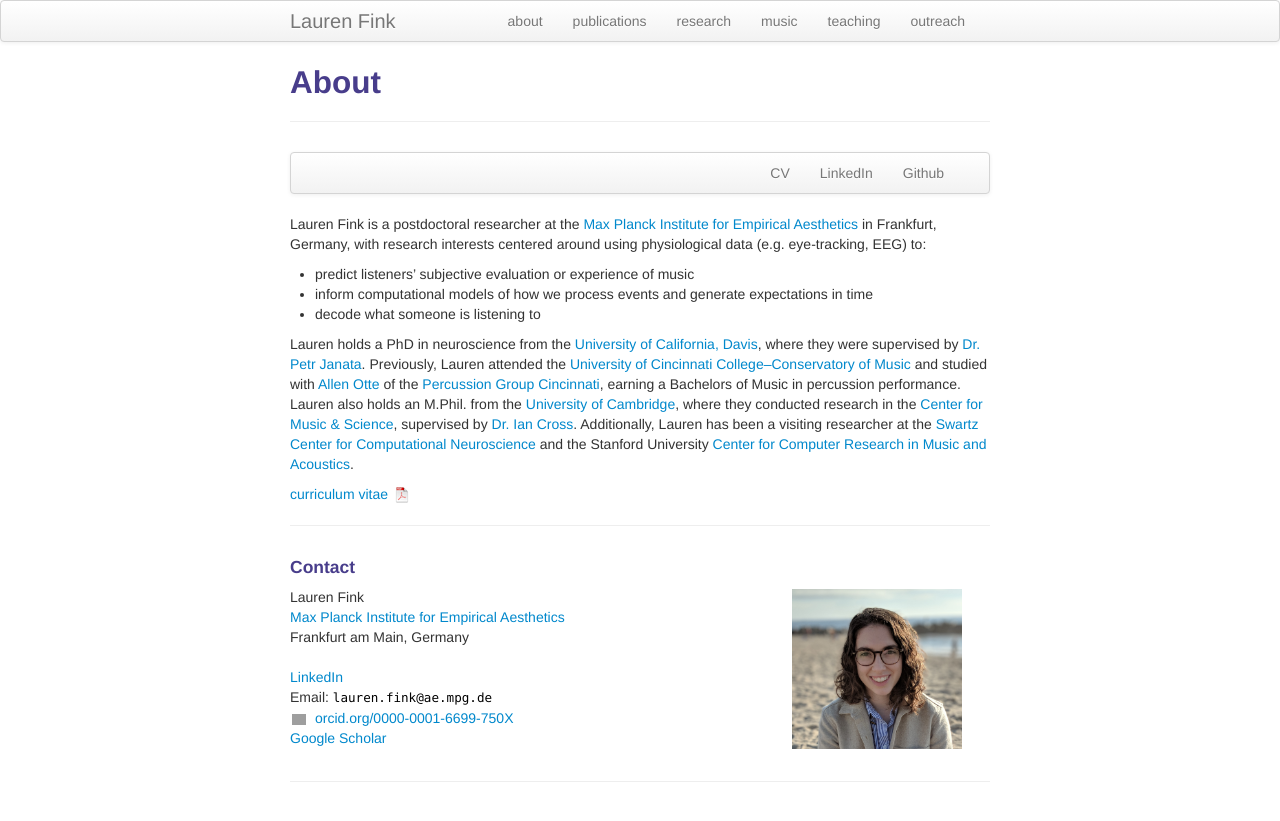
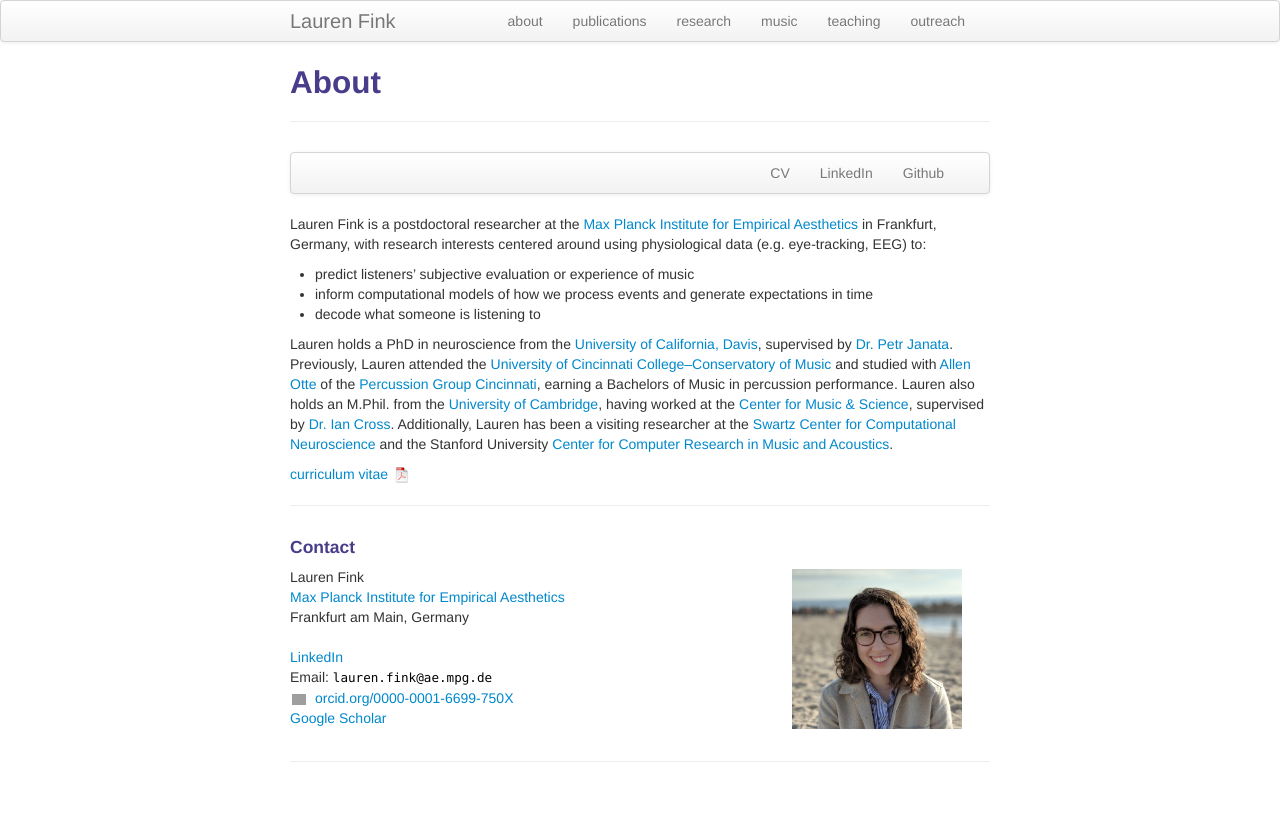
Before and after one commit to lkfink/lkfink.github.io, a Jekyll site: the page built from pages/about.md, in a window 1280 px wide. Shown: the top 821 px of the page. Built offline with Jekyll 4.4.1, drawn with Linux system fonts in a browser that asks for light colours; grey boxes are pictures that could not be loaded.

Commit message:
delete unnecessary text

```diff
--- a/pages/about.md
+++ b/pages/about.md
@@ -29,7 +29,7 @@ Lauren Fink is a postdoctoral researcher at the [Max Planck Institute for Empiri
 -	inform computational models of how we process events and generate expectations in time
 -	decode what someone is listening to
 
-Lauren holds a PhD in neuroscience from the [University of California, Davis](https://www.ucdavis.edu/){:target="_blank"}, where they were supervised by [Dr. Petr Janata](https://atonal.ucdavis.edu/){:target="_blank"}. Previously, Lauren attended the [University of Cincinnati College&ndash;Conservatory of Music](https://ccm.uc.edu/){:target="_blank"} and studied with [Allen Otte](http://ccm.uc.edu/about/directory.html?eid=otteac&thecomp=uceprof){:target="_blank"} of the [Percussion Group Cincinnati](http://www.pgcinfo.com/PGC.html){:target="_blank"}, earning a Bachelors of Music in percussion performance. Lauren also holds an M.Phil. from the [University of Cambridge](https://www.cam.ac.uk/){:target="_blank"}, where they conducted research in the [Center for Music & Science](http://cms.mus.cam.ac.uk/){:target="_blank"}, supervised by [Dr. Ian Cross](http://www.mus.cam.ac.uk/directory/ian-cross){:target="_blank"}. Additionally, Lauren has been a visiting researcher at the [Swartz Center for Computational Neuroscience](https://sccn.ucsd.edu/){:target="_blank"} and the Stanford University [Center for Computer Research in Music and Acoustics](https://ccrma.stanford.edu/){:target="_blank"}.
+Lauren holds a PhD in neuroscience from the [University of California, Davis](https://www.ucdavis.edu/){:target="_blank"}, supervised by [Dr. Petr Janata](https://atonal.ucdavis.edu/){:target="_blank"}. Previously, Lauren attended the [University of Cincinnati College&ndash;Conservatory of Music](https://ccm.uc.edu/){:target="_blank"} and studied with [Allen Otte](http://ccm.uc.edu/about/directory.html?eid=otteac&thecomp=uceprof){:target="_blank"} of the [Percussion Group Cincinnati](http://www.pgcinfo.com/PGC.html){:target="_blank"}, earning a Bachelors of Music in percussion performance. Lauren also holds an M.Phil. from the [University of Cambridge](https://www.cam.ac.uk/){:target="_blank"}, having worked at the [Center for Music & Science](http://cms.mus.cam.ac.uk/){:target="_blank"}, supervised by [Dr. Ian Cross](http://www.mus.cam.ac.uk/directory/ian-cross){:target="_blank"}. Additionally, Lauren has been a visiting researcher at the [Swartz Center for Computational Neuroscience](https://sccn.ucsd.edu/){:target="_blank"} and the Stanford University [Center for Computer Research in Music and Acoustics](https://ccrma.stanford.edu/){:target="_blank"}.
 
 <!-- She was the scientific co-chair of a [Conference on Music and Eye-Tracking](https://www.aesthetics.mpg.de/institut/veranstaltungen/music-eye-tracking-conference-2017.html){:target="_blank"} and a guest editor of a [Special Issue](https://bop.unibe.ch/JEMR/issue/view/793){:target="_blank"} on the same topic for the Journal of Eye Movement Research.  -->
 
```
